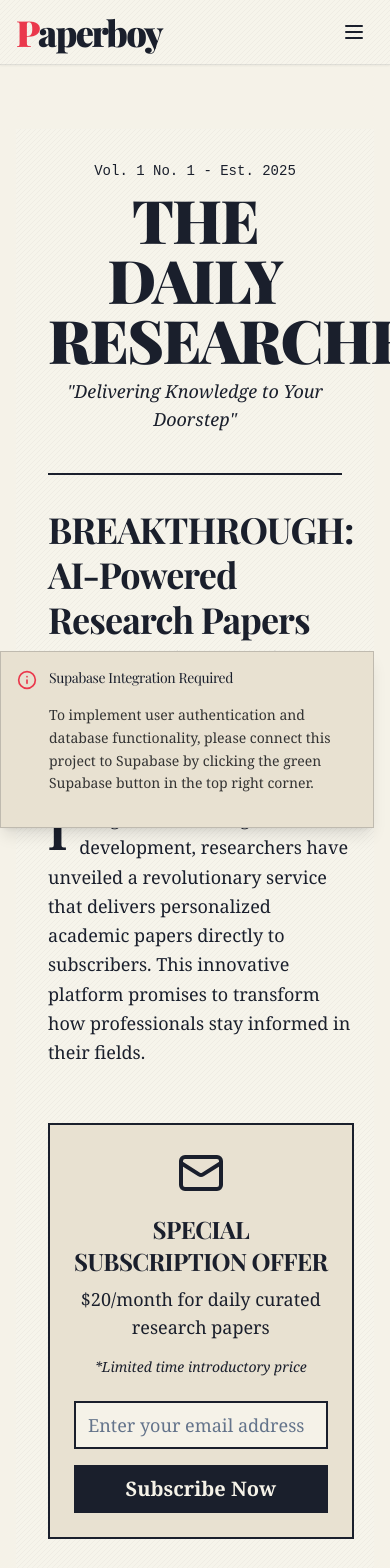
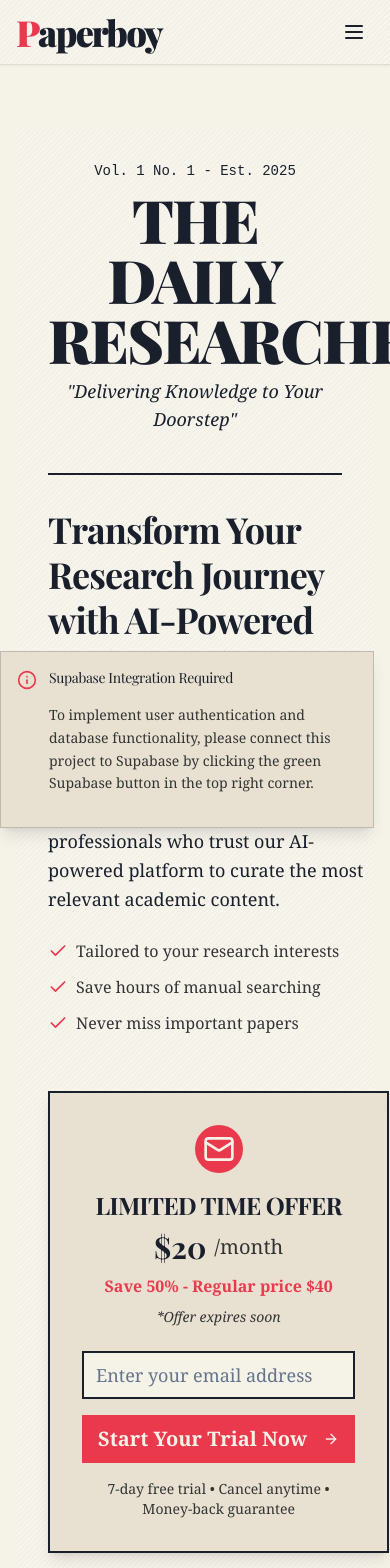
Before and after one commit to nmogil/paperboy-newsstand-daily, a React (Vite) app: page / in a window 390 px wide. Shown: the top 1568 px of the page. Built offline with nearby package versions, Linux system fonts and the light colour scheme.

Commit message:
Improve UI for conversions
Refactor UI elements to increase user engagement and drive conversions.

```diff
--- a/src/components/CallToAction.tsx
+++ b/src/components/CallToAction.tsx
@@ -1,38 +1,64 @@
 
 import { Button } from '@/components/ui/button';
-import { Mail } from 'lucide-react';
+import { Mail, ArrowRight, Check } from 'lucide-react';
 
 const CallToAction = () => {
   return (
     <section className="py-20 bg-newsprint text-paper relative overflow-hidden">
       <div className="container mx-auto px-4 relative z-10">
         <div className="max-w-3xl mx-auto text-center">
+          <span className="inline-block px-4 py-1 bg-newsprint-red text-paper rounded-full text-sm font-bold mb-4">
+            Limited Time Offer
+          </span>
+
           <h2 className="font-display text-4xl md:text-5xl font-bold mb-6 text-paper">
-            Never Miss Important Research Again
+            Join 10,000+ Researchers Who Trust Paperboy
           </h2>
 
           <p className="text-xl mb-8 text-paper-aged">
-            Join thousands of professionals who start their day with Paperboy's curated research digest.
+            Get personalized research papers delivered daily and stay ahead in your field.
           </p>
 
+          <div className="grid sm:grid-cols-2 gap-8 max-w-2xl mx-auto mb-12 text-left">
+            {[
+              'AI-powered content curation',
+              'Full-text access to papers',
+              'Daily research recommendations',
+              'Weekly trend insights',
+            ].map((feature, index) => (
+              <div key={index} className="flex items-start gap-3">
+                <div className="flex-shrink-0 h-6 w-6 rounded-full bg-paper/10 flex items-center justify-center">
+                  <Check className="h-4 w-4 text-paper" />
+                </div>
+                <span className="text-paper-aged">{feature}</span>
+              </div>
+            ))}
+          </div>
+
           <div className="flex flex-col sm:flex-row justify-center space-y-4 sm:space-y-0 sm:space-x-4">
-            <Button className="bg-newsprint-red hover:bg-newsprint-red/90 text-white px-8 py-6 text-lg flex items-center justify-center">
-              <Mail className="mr-2" size={20} />
-              Start Your Subscription
-            </Button>
-
-            <Button variant="outline" className="border-paper-aged text-paper hover:bg-newsprint-light px-8 py-6 text-lg">
-              Learn More
+            <Button
+              className="bg-newsprint-red hover:bg-newsprint-red/90 text-white px-8 py-6 text-lg flex items-center justify-center group"
+              onClick={() => document.getElementById('pricing')?.scrollIntoView({ behavior: 'smooth' })}
+            >
+              Start Your Free Trial
+              <ArrowRight className="ml-2 group-hover:translate-x-1 transition-transform" />
             </Button>
           </div>
 
-          <p className="mt-6 text-paper-aged text-sm">
-            Start with a 7-day free trial. Cancel anytime.
-          </p>
+          <div className="mt-8 flex items-center justify-center gap-8 text-paper-aged">
+            <div className="flex items-center gap-2">
+              <Check className="h-5 w-5" />
+              <span>7-day free trial</span>
+            </div>
+            <div className="flex items-center gap-2">
+              <Check className="h-5 w-5" />
+              <span>Cancel anytime</span>
+            </div>
+          </div>
         </div>
       </div>
 
-      {/* Background decoration */}
+      {/* Enhanced background decoration */}
       <div className="absolute top-0 left-0 w-full h-full opacity-10 pointer-events-none">
         <div className="absolute top-0 left-0 w-32 h-32 border-l-2 border-t-2 border-paper-aged"></div>
         <div className="absolute bottom-0 right-0 w-32 h-32 border-r-2 border-b-2 border-paper-aged"></div>
--- a/src/components/Hero.tsx
+++ b/src/components/Hero.tsx
@@ -1,13 +1,13 @@
 
 import { Button } from '@/components/ui/button';
 import { Input } from '@/components/ui/input';
-import { CalendarDays, Mail, Star } from 'lucide-react';
+import { CalendarDays, Mail, Star, ArrowRight, Check } from 'lucide-react';
 
 const Hero = () => {
   return (
     <section className="relative pt-16 pb-20 overflow-hidden">
       <div className="container mx-auto px-4">
-        <div className="max-w-4xl mx-auto bg-paper-texture p-8">
+        <div className="max-w-4xl mx-auto bg-paper-texture p-8 animate-fade-in">
           {/* Masthead */}
           <div className="text-center border-b-2 border-newsprint pb-6 mb-8">
             <p className="text-sm font-mono mb-2">Vol. 1 No. 1 - Est. 2025</p>
@@ -23,7 +23,7 @@ const Hero = () => {
           <div className="grid md:grid-cols-2 gap-8 mb-12">
             <div>
               <h2 className="font-display text-4xl font-bold leading-tight mb-4">
-                BREAKTHROUGH: AI-Powered Research Papers Now Delivered Daily
+                Transform Your Research Journey with AI-Powered Daily Insights
               </h2>
               <div className="flex items-center gap-2 text-sm mb-4 font-mono">
                 <CalendarDays className="w-4 h-4" />
@@ -33,25 +33,44 @@ const Hero = () => {
                 <span>Featured Story</span>
               </div>
               <p className="text-lg leading-relaxed mb-6 first-letter:text-5xl first-letter:font-bold first-letter:float-left first-letter:mr-3 first-letter:mt-1">
-                In a groundbreaking development, researchers have unveiled a revolutionary
-                service that delivers personalized academic papers directly to subscribers.
-                This innovative platform promises to transform how professionals stay
-                informed in their fields.
+                Stay ahead of your field with personalized research papers delivered daily.
+                Join thousands of professionals who trust our AI-powered platform to curate
+                the most relevant academic content.
               </p>
+
+              {/* Added Benefits List */}
+              <ul className="space-y-3 mb-6">
+                {[
+                  'Tailored to your research interests',
+                  'Save hours of manual searching',
+                  'Never miss important papers',
+                ].map((benefit, index) => (
+                  <li key={index} className="flex items-center gap-2 text-newsprint-light">
+                    <Check className="w-5 h-5 text-newsprint-red" />
+                    <span>{benefit}</span>
+                  </li>
+                ))}
+              </ul>
             </div>
 
             {/* Subscription Box */}
-            <div className="bg-paper-aged p-6 border-2 border-newsprint">
+            <div className="bg-paper-aged p-8 border-2 border-newsprint shadow-lg hover:shadow-xl transition-shadow">
               <div className="text-center mb-6">
-                <Mail className="w-12 h-12 mx-auto mb-4" />
+                <div className="bg-newsprint-red inline-flex items-center justify-center p-2 rounded-full mb-4">
+                  <Mail className="w-8 h-8 text-paper" />
+                </div>
                 <h3 className="text-2xl font-display font-bold mb-2">
-                  SPECIAL SUBSCRIPTION OFFER
+                  LIMITED TIME OFFER
                 </h3>
-                <p className="text-lg mb-4">
-                  $20/month for daily curated research papers
+                <div className="flex items-center justify-center gap-2 mb-2">
+                  <span className="text-3xl font-display font-bold">$20</span>
+                  <span className="text-xl text-newsprint-light">/month</span>
+                </div>
+                <p className="text-newsprint-red font-bold mb-2">
+                  Save 50% - Regular price $40
                 </p>
-                <p className="text-sm italic mb-6">
-                  *Limited time introductory price
+                <p className="text-sm text-newsprint-light italic mb-6">
+                  *Offer expires soon
                 </p>
               </div>
 
@@ -59,14 +78,18 @@ const Hero = () => {
                 <Input
                   type="email"
                   placeholder="Enter your email address"
-                  className="h-12 text-lg bg-paper border-2 border-newsprint focus:ring-2 focus:ring-newsprint"
+                  className="h-12 text-lg bg-paper border-2 border-newsprint focus:ring-2 focus:ring-newsprint-red focus:border-newsprint-red"
                 />
                 <Button
-                  className="w-full h-12 text-xl font-bold bg-newsprint hover:bg-newsprint/90 text-paper"
+                  className="w-full h-12 text-xl font-bold bg-newsprint-red hover:bg-newsprint-red/90 text-paper group transition-all duration-300"
                   onClick={() => document.getElementById('pricing')?.scrollIntoView({ behavior: 'smooth' })}
                 >
-                  Subscribe Now
+                  Start Your Trial Now
+                  <ArrowRight className="w-5 h-5 ml-2 group-hover:translate-x-1 transition-transform" />
                 </Button>
+                <p className="text-center text-sm text-newsprint-light">
+                  7-day free trial • Cancel anytime • Money-back guarantee
+                </p>
               </form>
             </div>
           </div>
```
